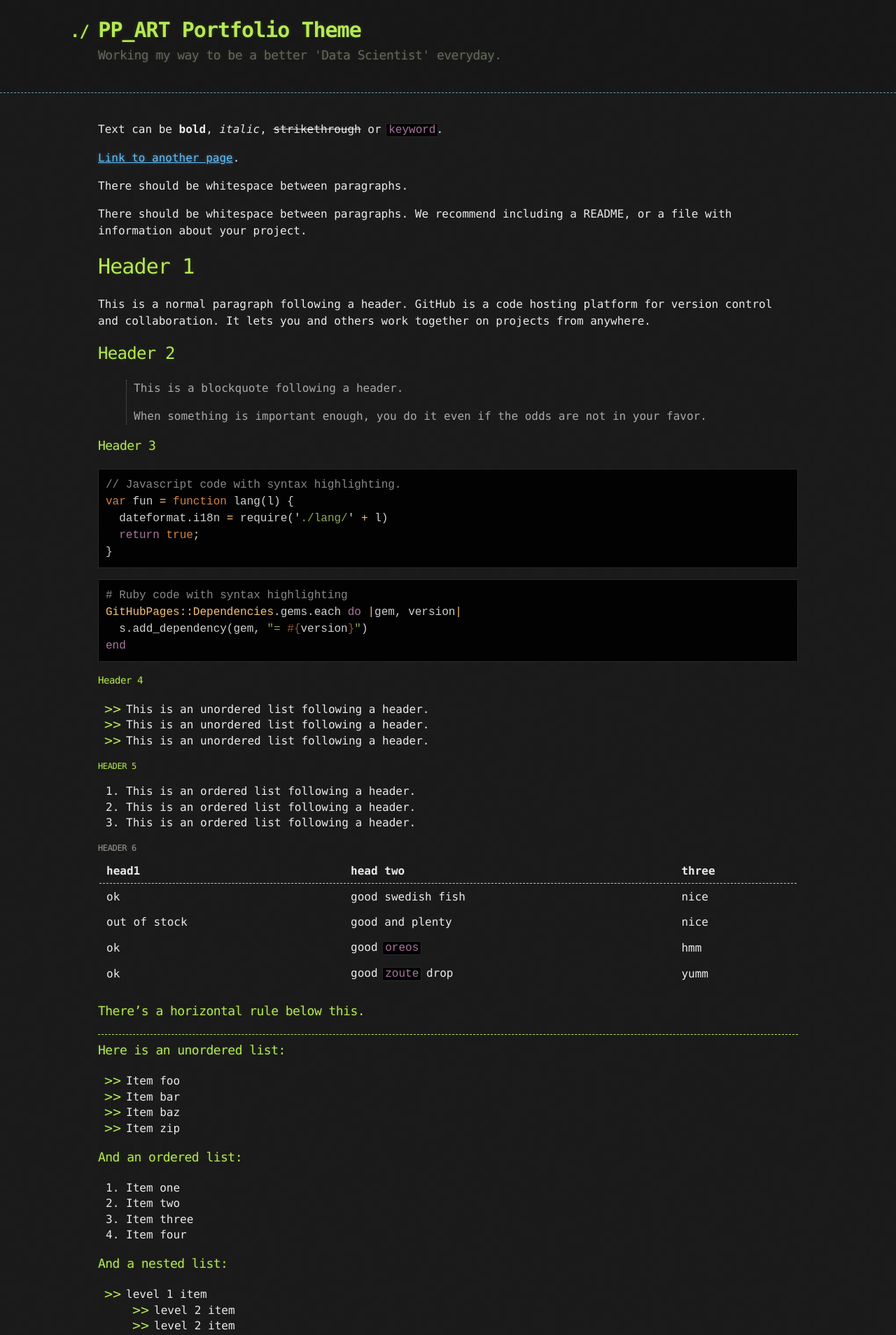
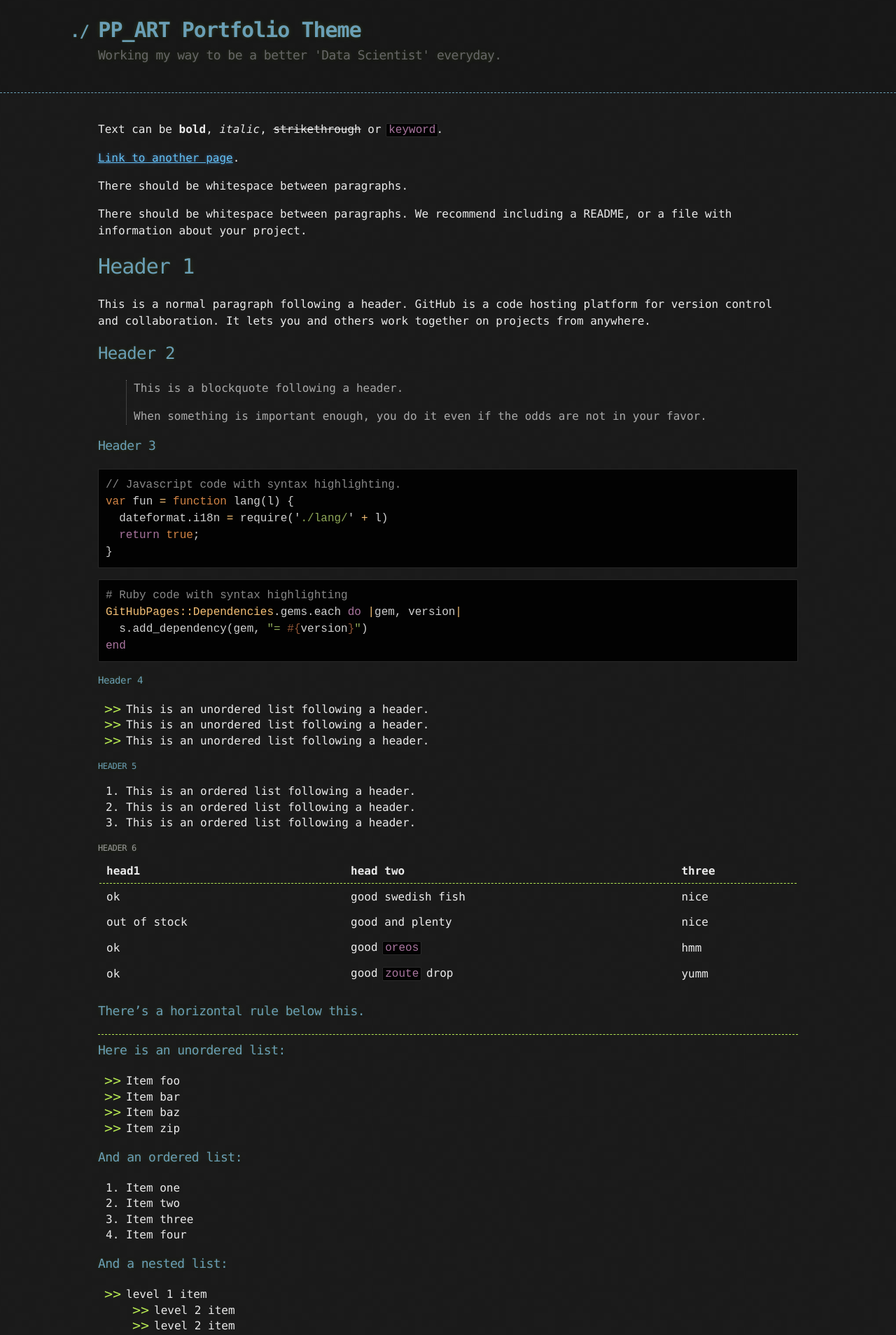
Before and after one commit to PaulB86UK/PP_ART, a Jekyll site: the page built from docs/index_backup.md, in a window 1280 px wide. Shown: the top 1908 px of the page at 70% size. Built offline with Jekyll 4.4.1, drawn with Linux system fonts in a browser that asks for light colours.

Commit message:
Update jekyll-theme-hacker.scss

```diff
--- a/docs/_sass/jekyll-theme-hacker.scss
+++ b/docs/_sass/jekyll-theme-hacker.scss
@@ -3,7 +3,7 @@
 
 $body-background: $cod-grey !default;
 $body-foreground: $gallery !default;
-$header: $conifer !default;
+$header: $hippie-blue !default;
 $blockquote-color: $silver-chalice !default;
 $blockquote-border: $dove-grey !default;
 $container-max-width: 1000px;
@@ -65,7 +65,7 @@ header h1 {
   margin: 0 0 0 -40px;
   font-weight: bold;
   font-family: Monaco, "Bitstream Vera Sans Mono", "Lucida Console", Terminal, monospace;
-  color: $conifer;//$header;
+  color: $hippie-blue;//$header;
   text-shadow: 0 1px 1px rgba(0, 0, 0, 0.1),
                0 0 5px rgba(181, 232, 83, 0.1),
                0 0 10px rgba(181, 232, 83, 0.1);
```
